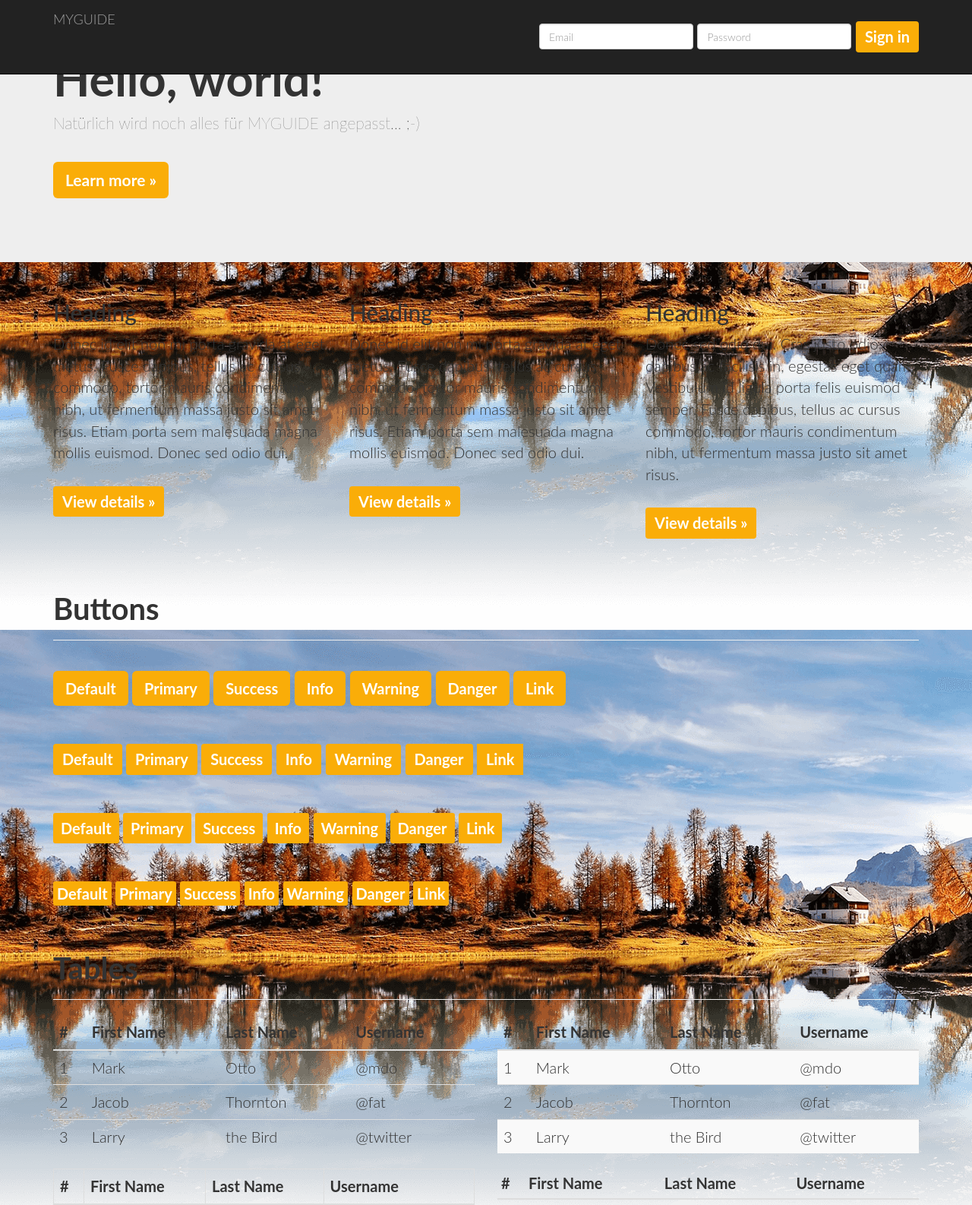
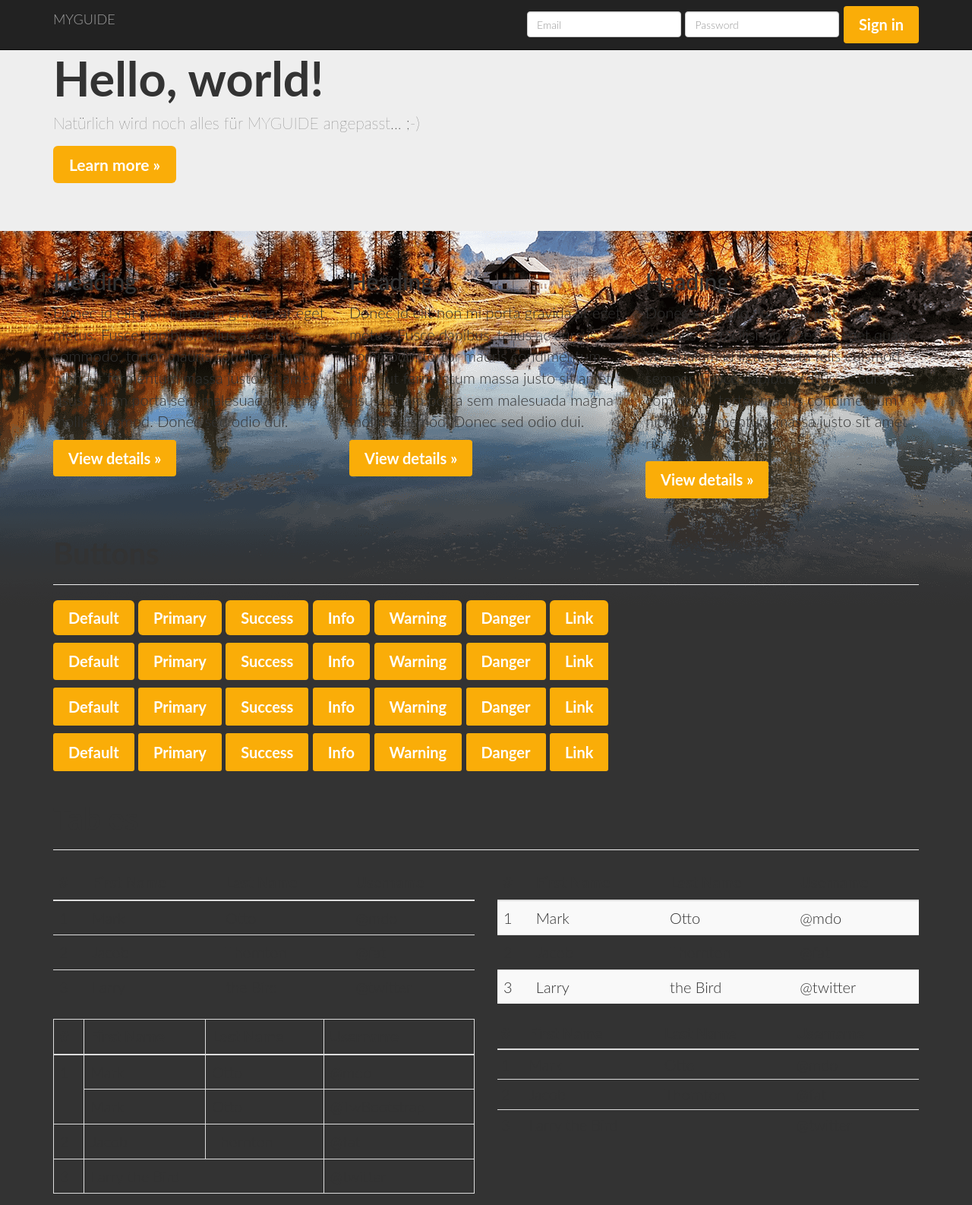
Before and after one commit to WeilbuchnerGeorg/suit-your-route, a PHP site: the page made by tmp_vorlagen/basis.html in a window 1280 px wide. Shown: the top 1586 px of the page at 76% size. Run offline with PHP 8.4, Linux system fonts and the light colour scheme; style sheets or scripts are compiled from the project's sources; some libraries are stand-ins or nearby versions.

Commit message:
anpassungen design

```diff
--- a/css/myguide.css
+++ b/css/myguide.css
@@ -3,41 +3,46 @@
   padding-top: 50px;
   padding-bottom: 20px;
 }*/
-/* line 23, ../scss/myguide.scss */
+/*
+@mixin background ($imagepath:url) {
+  background-image: url($imagepath);
+}
+*/
+/* line 24, ../scss/myguide.scss */
 body {
   font-family: Lato;
   font-weight: 300;
   font-size: 20px;
-  background-image: url("../img/headerbild_startseite.png");
+  background: #333 url("../img/headerbild_startseite.png") no-repeat right top;
 }
 
-/* line 34, ../scss/myguide.scss */
+/* line 35, ../scss/myguide.scss */
 h1 {
   font-weight: 700 !important;
   font-size: 2em;
 }
 
-/* line 42, ../scss/myguide.scss */
+/* line 43, ../scss/myguide.scss */
 .btn {
   background-color: #faad08;
   border: none;
   background-image: none;
-  margin: 1em 0;
+  padding: .5em 1em;
   color: white;
   font-size: 1em;
   font-weight: 700;
 }
-/* line 53, ../scss/myguide.scss */
+/* line 54, ../scss/myguide.scss */
 .btn::before {
   display: none;
 }
-/* line 56, ../scss/myguide.scss */
+/* line 57, ../scss/myguide.scss */
 .btn:hover {
   background-color: #ef7c15 !important;
   color: white;
 }
 
-/* line 63, ../scss/myguide.scss */
+/* line 64, ../scss/myguide.scss */
 .col-sm-12 {
   padding: 3em 0;
 }
--- a/scss/myguide.scss
+++ b/scss/myguide.scss
@@ -4,15 +4,16 @@
   padding-top: 50px;
   padding-bottom: 20px;
 }*/
-
+/*
 @mixin background ($imagepath:url) {
   background-image: url($imagepath);
 }
-
+*/
 
 // color Button + Button Hover
 $orange: #faad08;
 $orangehover: #ef7c15;
+$ausfuellhilfefontsize: .75em;
 
 
 //background-color: #484848;
@@ -26,7 +27,7 @@
     weight: 300;
     size: 20px;
   }
-  @include background('../img/headerbild_startseite.png');
+  background: #333 url("../img/headerbild_startseite.png") no-repeat right top;
 
 }
 
@@ -43,7 +44,7 @@
   background-color: $orange;
   border: none;
   background-image: none;
-  margin: 1em 0;
+  padding: .5em 1em;
   color: white;
   font: {
     size: 1em;
```
Also changed, not shown: includes/views/index.php (+7 -1 lines).
